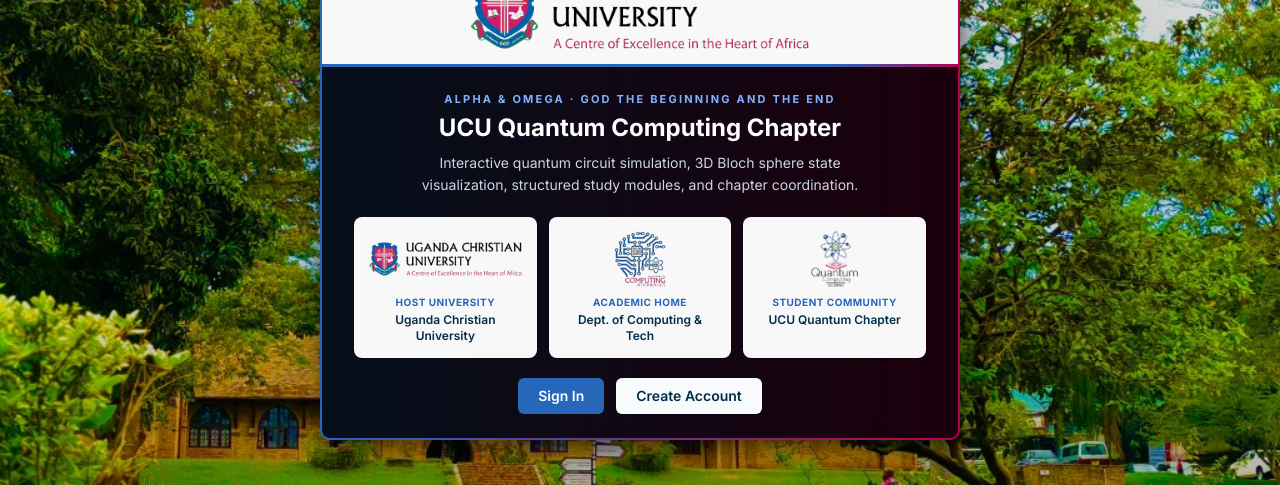
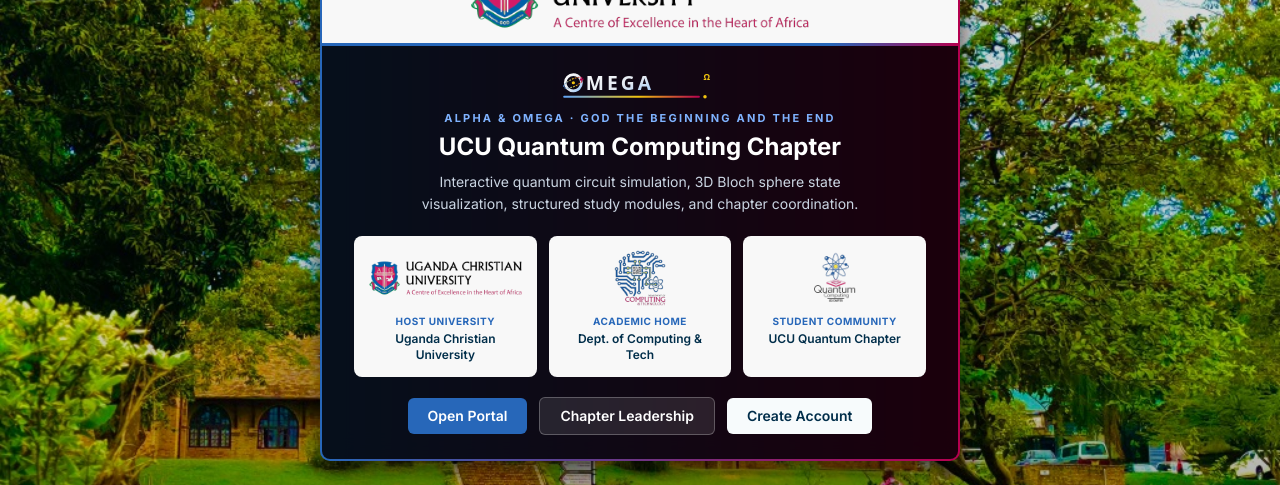
Before and after one commit to balirwaalvin/Omega-Quantum-Chapter, a Next.js app: page /about in a window 1280 px wide. Shown: the part 165-650 px from the top of the page. Built offline with nearby package versions, Linux system fonts and the light colour scheme; no server answers.

Commit message:
style(about): add Omega wordmark and transparent chapter crest to About card

```diff
--- a/app/about/page.tsx
+++ b/app/about/page.tsx
@@ -2,6 +2,7 @@ import type { Metadata } from "next";
 import Link from "next/link";
 import { AlphaBackdrop } from "@/components/brand/AlphaBackdrop";
 import { AlphaNavbar } from "@/components/brand/AlphaNavbar";
+import { OmegaLockup } from "@/components/brand/Logo";
 import { AlphaCardLogoBanner } from "@/components/brand/PartnerMark";
 
 export const metadata: Metadata = { title: "About" };
@@ -22,7 +23,7 @@ const institutions = [
   {
     name: "UCU Quantum Chapter",
     tag: "Student Community",
-    logo: "/brand/chapter.png",
+    logo: "/brand/qcc-logo-transparent.png",
     logoClass: "h-14",
   },
 ];
@@ -38,8 +39,9 @@ export default function AboutPage() {
             <AlphaCardLogoBanner />
 
             <div className="px-6 py-6 sm:px-8">
-              <div className="text-center">
-                <p className="text-[11px] font-bold uppercase tracking-[0.2em] text-[#7fb3ff]">
+              <div className="flex flex-col items-center text-center">
+                <OmegaLockup size="md" theme="dark" showSubtitle={false} />
+                <p className="mt-2 text-[11px] font-bold uppercase tracking-[0.2em] text-[#7fb3ff]">
                   Alpha &amp; Omega &middot; God the Beginning and the End
                 </p>
                 <h1 className="mt-1 text-xl font-bold text-white sm:text-2xl">
@@ -77,10 +79,16 @@ export default function AboutPage() {
 
               <div className="mt-5 flex flex-wrap items-center justify-center gap-3">
                 <Link
-                  href="/login"
+                  href="/dashboard"
                   className="inline-flex items-center justify-center rounded-md bg-[#2767b9] px-5 py-2 text-xs font-semibold text-white transition hover:bg-[#1f569d] sm:text-sm"
                 >
-                  Sign In
+                  Open Portal
+                </Link>
+                <Link
+                  href="/leaders"
+                  className="inline-flex items-center justify-center rounded-md border border-white/25 bg-white/10 px-5 py-2 text-xs font-semibold text-white transition hover:bg-white/20 sm:text-sm"
+                >
+                  Chapter Leadership
                 </Link>
                 <Link
                   href="/signup"
```
